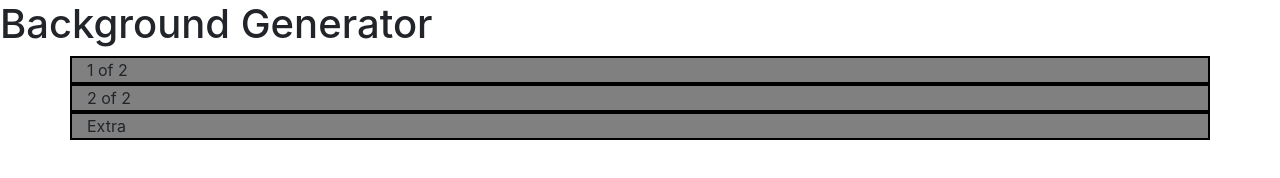
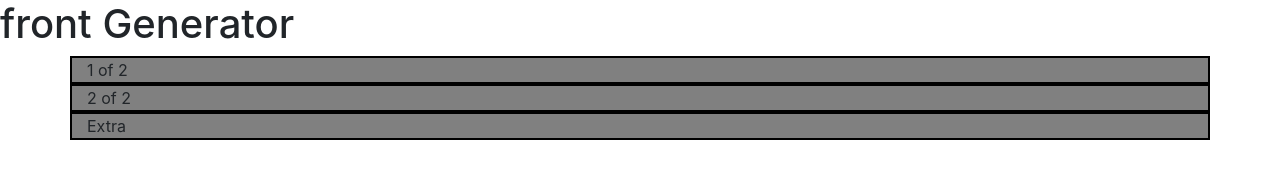
Before and after one commit to surya0077/background-generator, a plain HTML site: page index.html in a window 1280 px wide. Drawn offline with nearby package versions, Linux system fonts and the light colour scheme.

Commit message:
Changing title

```diff
--- a/index.html
+++ b/index.html
@@ -5,7 +5,7 @@
 </head>
 <title>COOL Background</title>
 <link rel="stylesheet" href="https://stackpath.bootstrapcdn.com/bootstrap/4.4.1/css/bootstrap.min.css" integrity="sha384-Vkoo8x4CGsO3+Hhxv8T/Q5PaXtkKtu6ug5TOeNV6gBiFeWPGFN9MuhOf23Q9Ifjh" crossorigin="anonymous">
-<h1>Background Generator</h1>
+<h1>front Generator</h1>
 <link rel="stylesheet" type="text/css" href="style.css">
 <body>
 
```
